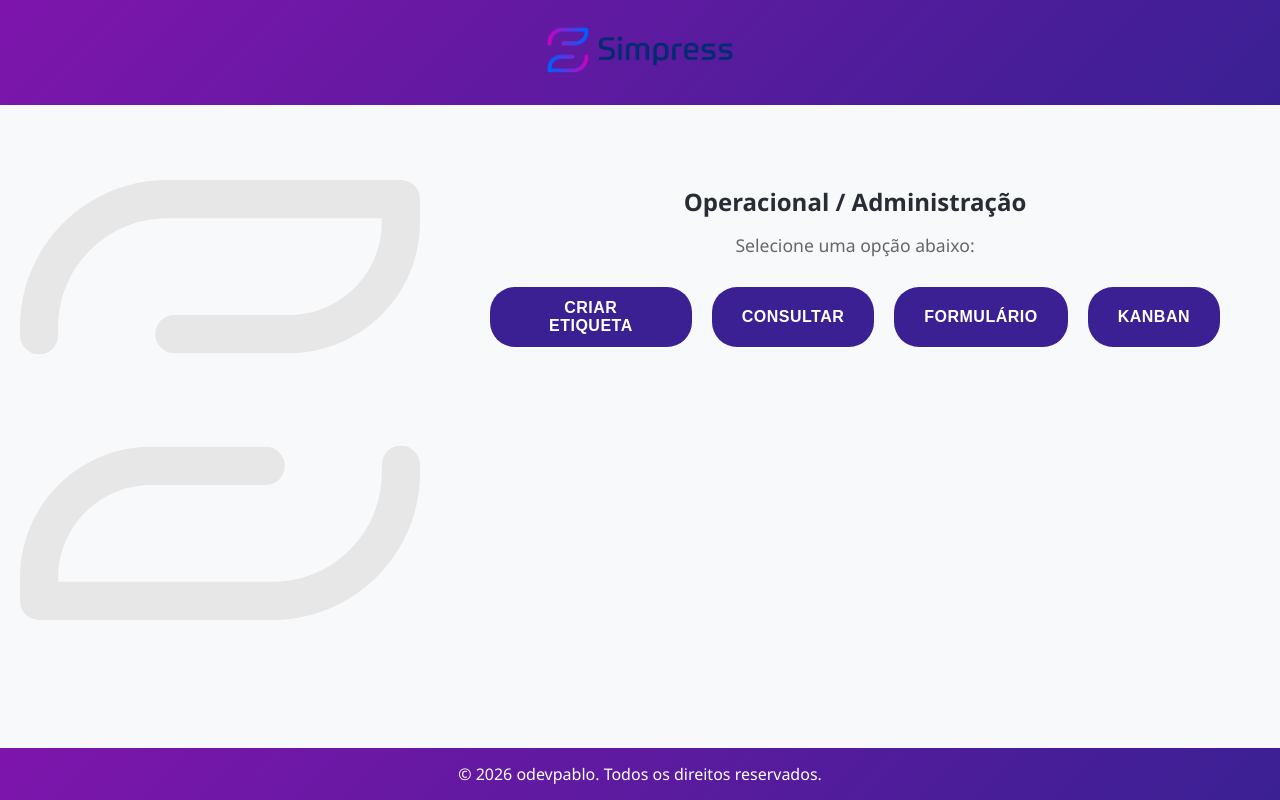
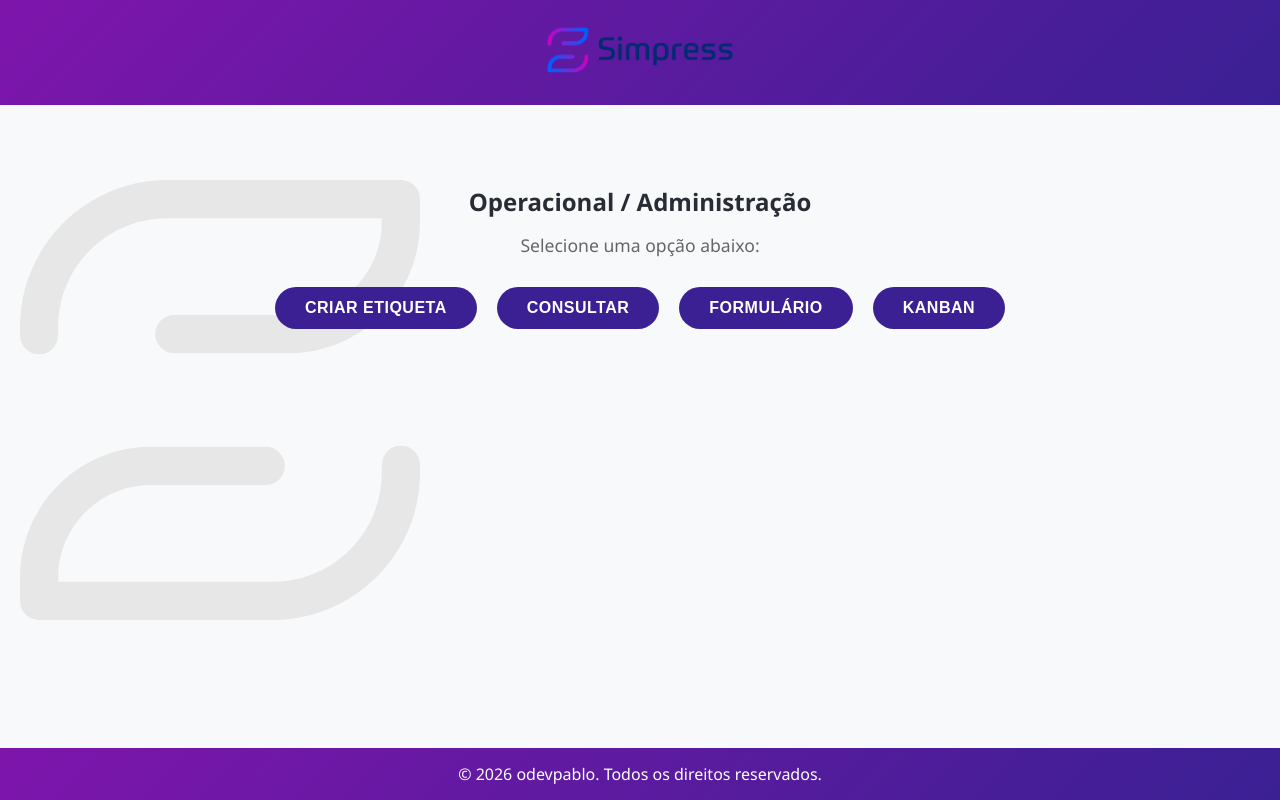
Before and after one commit to odevpablo/ClusterWareHouse, a React (Create React App) app: page / in a window 1280 px wide. Built offline with nearby package versions, Linux system fonts and the light colour scheme; what html5-qrcode would draw is missing.

Commit message:
acerto-div

```diff
--- a/src/App.css
+++ b/src/App.css
@@ -29,8 +29,8 @@
   flex: 1;
   padding: 20px;
   max-width: 1200px;
-  margin: 20px auto 20px 450px;
-  width: calc(100% - 470px);
+  margin: 20px auto;
+  width: 100%;
   background-color: transparent;
 }
 
```
